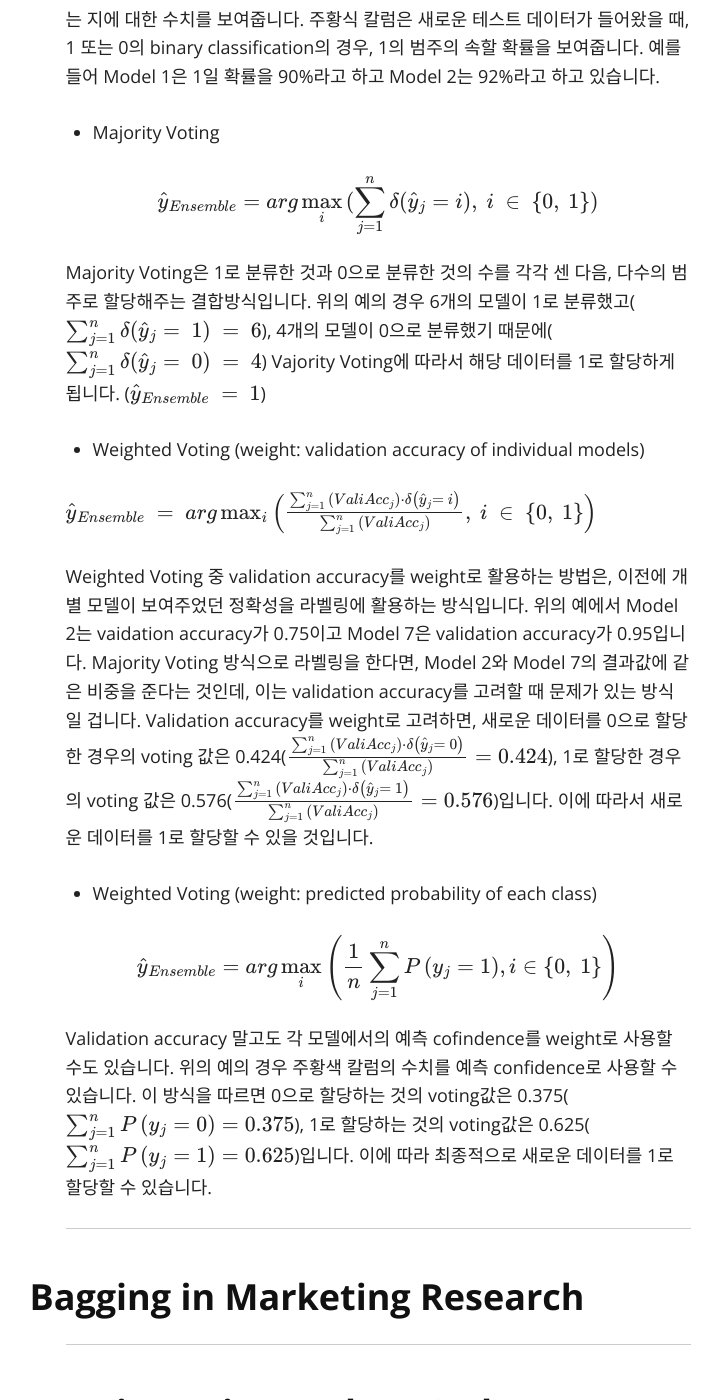
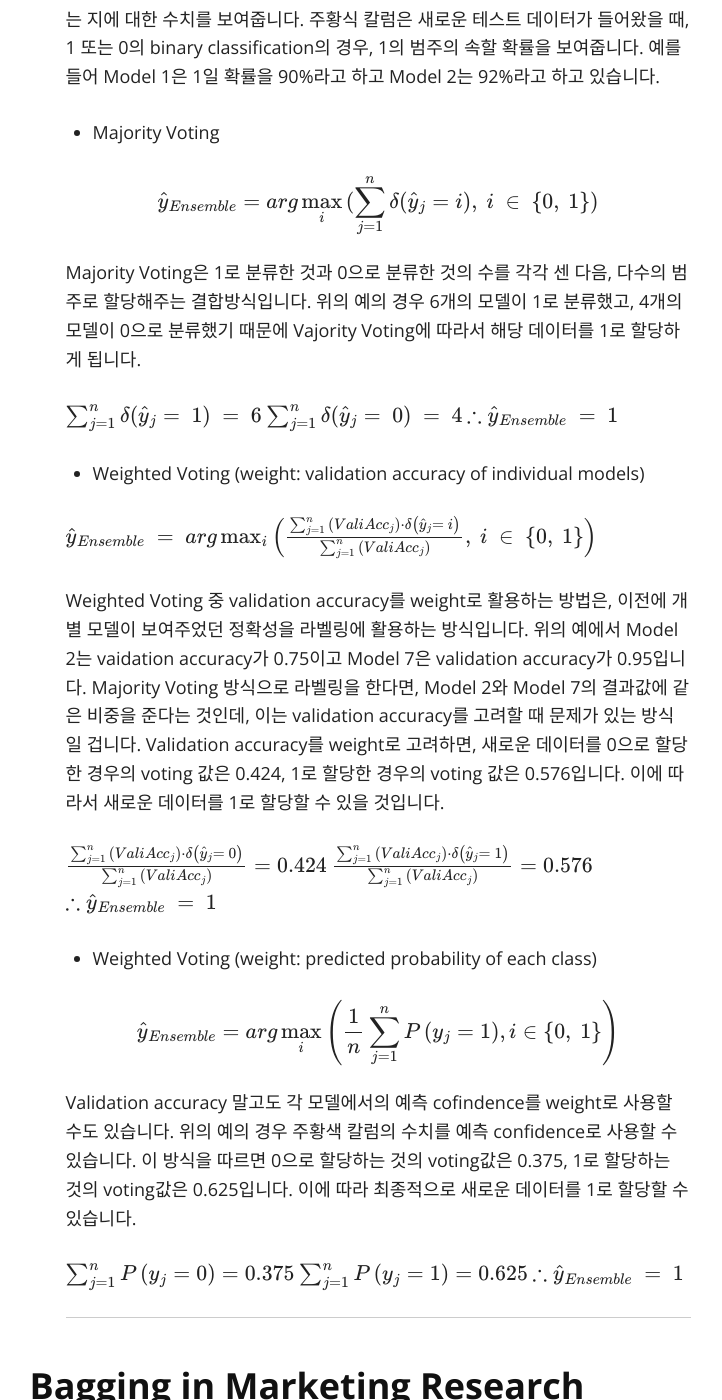
Before and after one commit to seokchaeyoon/seokchaeyoon.github.io, a Jekyll site: the page built from index.md, in a window 1280 px wide and 1400 px high, scrolled down 13069 px. Shown: the whole window, without its empty margins (262-984 px from the left). Built offline with Jekyll 4.4.1, drawn with Linux system fonts in a browser that asks for light colours; nearby versions of some CDN libraries; formulas are drawn with MathJax 3.

Commit message:
Update index.md

```diff
--- a/index.md
+++ b/index.md
@@ -191,21 +191,32 @@ Bootstrapping에서 핵심은 Bootstrap이라는 Orignal Dataset에서 뽑은
 
 $$ { \hat { y }  }_{ Ensemble }=arg\max _{ i }{ (\sum _{ j=1 }^{ n }{ \delta ({ \hat { y }  }_{ j }=i) } ,\ i\ \in \ \{ 0,\ 1\} ) } $$
 
- Majority Voting은 1로 분류한 것과 0으로 분류한 것의 수를 각각 센 다음, 다수의 범주로 할당해주는 결합방식입니다. 위의 예의 경우 6개의 모델이 1로 분류했고($$\sum _{ j=1 }^{ n }{ \delta ({ \hat { y }  }_{ j }=\ 1)\ =\ 6 }$$), 4개의 모델이 0으로 분류했기 때문에($$\sum _{ j=1 }^{ n }{ \delta ({ \hat { y }  }_{ j }=\ 0)\ =\ 4 }$$) Vajority Voting에 따라서 해당 데이터를 1로 할당하게 됩니다. ($$ { \hat { y }  }_{ Ensemble }\ =\ 1 $$)
+ Majority Voting은 1로 분류한 것과 0으로 분류한 것의 수를 각각 센 다음, 다수의 범주로 할당해주는 결합방식입니다. 위의 예의 경우 6개의 모델이 1로 분류했고, 4개의 모델이 0으로 분류했기 때문에 Vajority Voting에 따라서 해당 데이터를 1로 할당하게 됩니다.
 
+$$\sum _{ j=1 }^{ n }{ \delta ({ \hat { y }  }_{ j }=\ 1)\ =\ 6 }$$
+$$\sum _{ j=1 }^{ n }{ \delta ({ \hat { y }  }_{ j }=\ 0)\ =\ 4 }$$
+$$ \therefore { \hat { y }  }_{ Ensemble }\ =\ 1 $$
 
 * Weighted Voting (weight: validation accuracy of individual models)
 
 $$ { \hat { y }  }_{ Ensemble }\ =\ arg\max _{ i }{ \left( \frac { \sum _{ j=1 }^{ n }{ \left( { ValiAcc }_{ j } \right) \cdot \delta \left( { \hat { y }  }_{ j }=\ i \right)  }  }{ \sum _{ j=1 }^{ n }{ \left( { ValiAcc }_{ j } \right)  }  } ,\ i\ \in \ \{ 0,\ 1\}  \right)  }   $$ <br>
 
 Weighted Voting 중 validation accuracy를 weight로 활용하는 방법은, 이전에 개별 모델이 보여주었던 정확성을 라벨링에 활용하는 방식입니다. 위의 예에서 Model 2는 vaidation accuracy가 0.75이고 Model 7은 validation accuracy가 0.95입니다. Majority Voting 방식으로 라벨링을 한다면, Model 2와 Model 7의 결과값에 같은 비중을 준다는 것인데, 이는 validation accuracy를 고려할 때 문제가 있는 방식일 겁니다.
-Validation accuracy를 weight로 고려하면, 새로운 데이터를 0으로 할당한 경우의 voting 값은 0.424($$ \frac { \sum _{ j=1 }^{ n }{ \left( { ValiAcc }_{ j } \right) \cdot \delta \left( { \hat { y }  }_{ j }=\ 0 \right)  }  }{ \sum _{ j=1 }^{ n }{ \left( { ValiAcc }_{ j } \right)  }  } =0.424  $$), 1로 할당한 경우의 voting 값은 0.576($$  \frac { \sum _{ j=1 }^{ n }{ \left( { ValiAcc }_{ j } \right) \cdot \delta \left( { \hat { y }  }_{ j }=\ 1 \right)  }  }{ \sum _{ j=1 }^{ n }{ \left( { ValiAcc }_{ j } \right)  }  } =0.576 $$)입니다. 이에 따라서 새로운 데이터를 1로 할당할 수 있을 것입니다.
+Validation accuracy를 weight로 고려하면, 새로운 데이터를 0으로 할당한 경우의 voting 값은 0.424, 1로 할당한 경우의 voting 값은 0.576입니다. 이에 따라서 새로운 데이터를 1로 할당할 수 있을 것입니다.
+
+$$ \frac { \sum _{ j=1 }^{ n }{ \left( { ValiAcc }_{ j } \right) \cdot \delta \left( { \hat { y }  }_{ j }=\ 0 \right)  }  }{ \sum _{ j=1 }^{ n }{ \left( { ValiAcc }_{ j } \right)  }  } =0.424  $$
+$$  \frac { \sum _{ j=1 }^{ n }{ \left( { ValiAcc }_{ j } \right) \cdot \delta \left( { \hat { y }  }_{ j }=\ 1 \right)  }  }{ \sum _{ j=1 }^{ n }{ \left( { ValiAcc }_{ j } \right)  }  } =0.576 $$
+$$ \therefore { \hat { y }  }_{ Ensemble }\ =\ 1 $$
 
 * Weighted Voting (weight: predicted probability of each class)
 
 $$ { \hat { y }  }_{ Ensemble }=arg\max _{ i }{ \left( \frac { 1 }{ n } \sum _{ j=1 }^{ n }{ P\left( { y }_{ j }=1 \right)  } ,i\in \{ 0,\ 1\}  \right)  }   $$
 
-Validation accuracy 말고도 각 모델에서의 예측 cofindence를 weight로 사용할 수도 있습니다. 위의 예의 경우 주황색 칼럼의 수치를 예측 confidence로 사용할 수 있습니다. 이 방식을 따르면 0으로 할당하는 것의 voting값은 0.375($$ \sum _{ j=1 }^{ n }{ P\left( { y }_{ j }=0 \right)  } =0.375  $$), 1로 할당하는 것의 voting값은 0.625($$ \sum _{ j=1 }^{ n }{ P\left( { y }_{ j }=1 \right)  } =0.625  $$)입니다. 이에 따라 최종적으로 새로운 데이터를 1로 할당할 수 있습니다.
+Validation accuracy 말고도 각 모델에서의 예측 cofindence를 weight로 사용할 수도 있습니다. 위의 예의 경우 주황색 칼럼의 수치를 예측 confidence로 사용할 수 있습니다. 이 방식을 따르면 0으로 할당하는 것의 voting값은 0.375, 1로 할당하는 것의 voting값은 0.625입니다. 이에 따라 최종적으로 새로운 데이터를 1로 할당할 수 있습니다.
+
+$$ \sum _{ j=1 }^{ n }{ P\left( { y }_{ j }=0 \right)  } =0.375  $$
+$$ \sum _{ j=1 }^{ n }{ P\left( { y }_{ j }=1 \right)  } =0.625  $$
+$$ \therefore { \hat { y }  }_{ Ensemble }\ =\ 1 $$
 
 <hr>
 ### Bagging in Marketing Research
```
